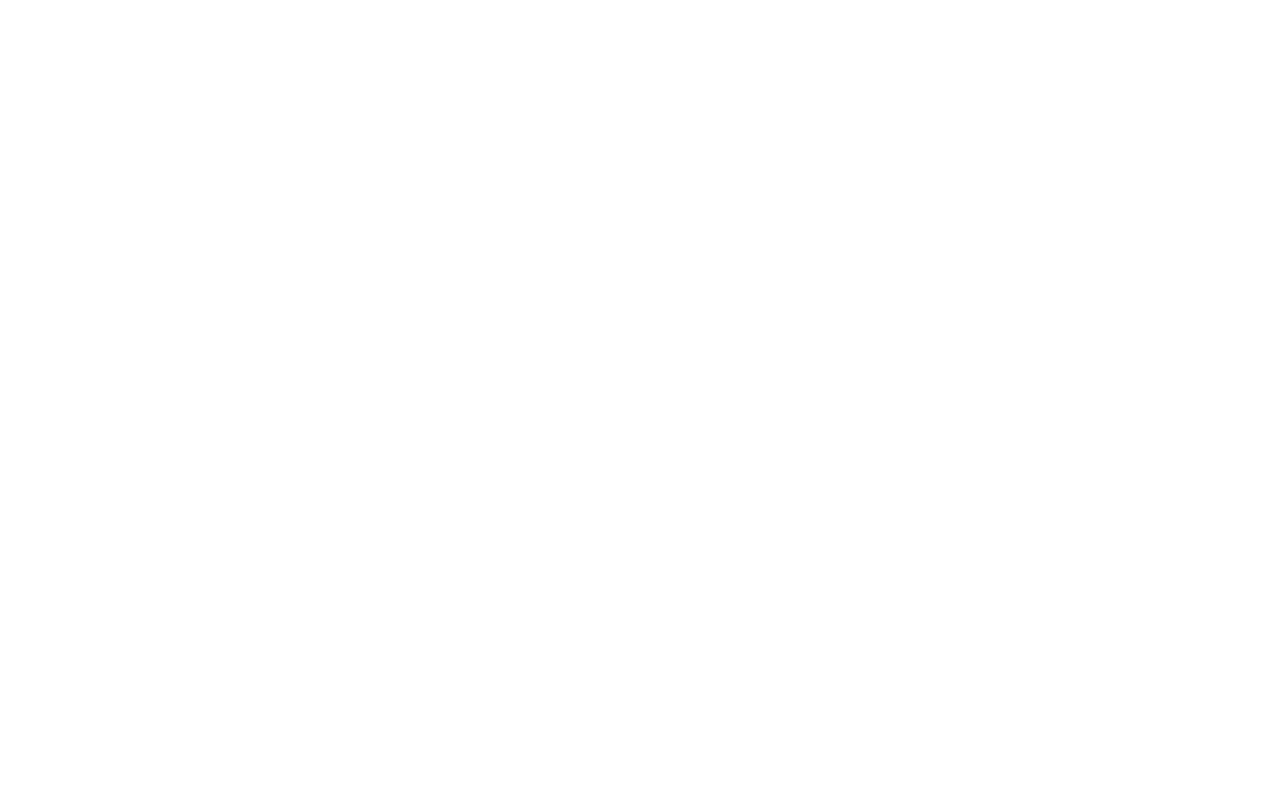
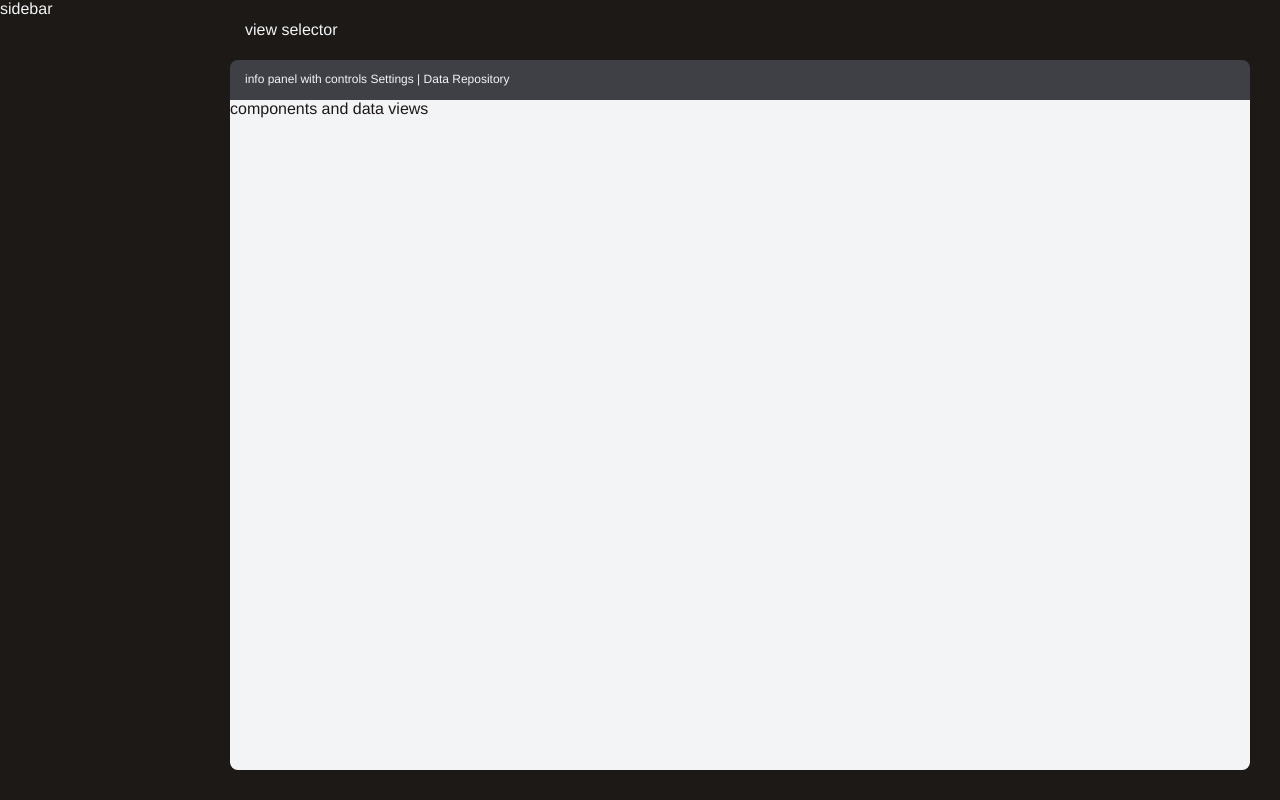
Before and after one commit to anotheria/moskito-control-vue, a Vue app: page /dashboard in a window 1280 px wide. Before the commit this address had no page. Built offline with nearby package versions, Linux system fonts and the light colour scheme; no server answers.

Commit message:
main view layout, api services, env handling rework, MockitoData composable for future use

```diff
--- a/src/App.vue
+++ b/src/App.vue
@@ -3,24 +3,15 @@
 </template>
 
 <style lang="scss">
+:root {
+  --mc-zinc-50: #fafafa;
+  --mc-zinc-100: #f3f4f6;
+  --mc-zinc-700: #3f3f46;
+  --mc-zinc-900: #1c1917;
+}
 #app {
   font-family: Avenir, Helvetica, Arial, sans-serif;
   -webkit-font-smoothing: antialiased;
   -moz-osx-font-smoothing: grayscale;
-  text-align: center;
-  color: #2c3e50;
-}
-
-#nav {
-  padding: 30px;
-
-  a {
-    font-weight: bold;
-    color: #2c3e50;
-
-    &.router-link-exact-active {
-      color: #42b983;
-    }
-  }
 }
 </style>
--- a/src/plugins/axios.ts
+++ b/src/plugins/axios.ts
@@ -1,71 +1,12 @@
 /* eslint-disable no-param-reassign */
-import axios, {
-  AxiosError, AxiosRequestConfig, AxiosResponse, Method,
-} from 'axios';
-import LocalStorageService from '@/services/LocalStorageService';
-import NotificationService from '@/services/NotificationService';
-// import { MutationTypes, useStore } from '@/store';
-// import { IUser, IUserInfo } from '@/types/interfaces';
-// eslint-disable-next-line import/no-cycle
-// dd
-import router from '@/router';
+import axios from 'axios';
 
 const http = axios.create({
-  baseURL: process.env.VUE_APP_BASE_URL,
+  baseURL: import.meta.env.VITE_APP_BASE_URL,
   headers: {
     Accept: 'application/json',
-    'X-Requested-With': 'XMLHttpRequest',
     'Content-Type': 'application/json',
   },
 });
 
-http.interceptors.request.use((request: AxiosRequestConfig) => {
-  request.headers!.authToken = LocalStorageService.getAuthToken();
-  request.headers!.language = LocalStorageService.getLanguage();
-  // request.headers['UTC-timezone'] = new Date().getTimezoneOffset() / 60;
-  return request;
-}, (error: AxiosError) => Promise.reject(error));
-
-http.interceptors.response.use((response: AxiosResponse<{ success: boolean; errorKey: string; message: string }>) => {
-  function showNotificationOnError(errorKey: string, message: string) {
-    return errorKey !== 'REGISTRATION_INCOMPLETE'
-      && errorKey !== 'EMAIL_CONFIRMATION_TOKEN_IS_INVALID'
-      && errorKey !== 'NO_USER_EXISTS_WITH_SUCH_EMAIL'
-      && errorKey !== 'REGISTRATION_EMAIL_ALREADY_EXISTS'
-      && errorKey !== 'NAME_OR_PASSWORD_MISMATCH'
-      && errorKey !== 'INVALID_SMS_CODE'
-      && errorKey !== 'INVALID_PHONE_NUMBER'
-      && errorKey !== 'REGISTRATION_CONFIRMATION_RESEND_LIMIT'
-      && errorKey !== 'REMOVABLE_DOC_HAS_DEPENDENCIES'
-      && errorKey !== 'OLD_PASSWORD_MISMATCH'
-      && errorKey !== 'PASSWORD_DOES_NOT_MEET_THE_REQUIREMENTS'
-      && errorKey !== 'EMAIL_ALREADY_EXISTS'
-      && errorKey !== 'EXCHANGE_UNAUTHORIZED'
-      && message !== 'Email already used.'
-      && message !== 'ERR.PREMIUM_REQUIRED';
-  }
-
-  if (['put', 'delete', 'PUT', 'DELETE'].includes(String(response.config.method)) && response.data.success) {
-    NotificationService.notifySuccess();
-  }
-  if (!response.data.success && showNotificationOnError(response.data.errorKey, response.data.message)) {
-    NotificationService.notifyFailure();
-  }
-  return response;
-}, (error) => {
-  const { status } = error.response;
-  if (status === 401) {
-    // LocalStorageService.removeAuthToken();
-    // useStore().commit(MutationTypes.SET_USER_PROFILE, {} as IUserInfo);
-    router.push('/login');
-  } else if (status === 404) {
-    router.push('/404');
-  } else if (status === 400) {
-    console.log('');
-  } else {
-    NotificationService.notifyFailure();
-  }
-  return Promise.reject(error);
-});
-
 export default http;
--- a/src/router/index.ts
+++ b/src/router/index.ts
@@ -1,11 +1,15 @@
 import { createRouter, createWebHistory, RouteRecordRaw } from 'vue-router';
-import Home from '@/views/Home.vue';
+import Dashboard from '@/views/Dashboard.vue';
 
 const routes: Array<RouteRecordRaw> = [
   {
     path: '/',
-    name: 'Home',
-    component: Home,
+    redirect: '/dashboard',
+  },
+  {
+    path: '/dashboard',
+    name: 'Dashboard',
+    component: Dashboard,
   },
 ];
 
--- a/src/services/ApiService.ts
+++ b/src/services/ApiService.ts
@@ -1,5 +1,4 @@
 import { AxiosRequestConfig } from 'axios';
-// eslint-disable-next-line import/no-cycle
 import http from '@/plugins/axios';
 
 export default class ApiService {
--- /dev/null
+++ b/src/services/MoskitoService.ts
@@ -0,0 +1,47 @@
+import ApiService from '@/services/ApiService.ts';
+
+export default class MoskitoService {
+  public static fetchViews(): Promise<any> {
+    return ApiService.getAndReturnData('configuration/views');
+  }
+
+  public static deleteView(name: string): Promise<any> {
+    return ApiService.deleteAndReturnData(`configuration/views/${name}`);
+  }
+
+  public static fetchComponents(): Promise<any> {
+    return ApiService.getAndReturnData('configuration/components');
+  }
+
+  public static deleteComponent(name: string): Promise<any> {
+    return ApiService.deleteAndReturnData(`configuration/components/${name}`);
+  }
+
+  public static fetchCharts(): Promise<any> {
+    return ApiService.getAndReturnData('configuration/charts');
+  }
+
+  public static deleteChart(name: string): Promise<any> {
+    return ApiService.deleteAndReturnData(`configuration/charts/${name}`);
+  }
+
+  public static getControl(): Promise<any> {
+    return ApiService.getAndReturnData('control');
+  }
+
+  public static debugSaveConfig(): Promise<any> {
+    return ApiService.getAndReturnData('debug/saveconfig');
+  }
+
+  public static debugNowRunning(): Promise<any> {
+    return ApiService.getAndReturnData('debug/nowrunning');
+  }
+
+  public static debugNowRunningPast(): Promise<any> {
+    return ApiService.getAndReturnData('debug/nowrunningpast');
+  }
+
+  public static debug(): Promise<any> {
+    return ApiService.getAndReturnData('debug');
+  }
+}
--- a/src/store/mainStore.ts
+++ b/src/store/mainStore.ts
@@ -2,6 +2,7 @@
 
 export type RootState = {
   messages: Map<string, string>;
+  views: any;
 }
 
 export const useMainStore = defineStore({
@@ -9,6 +10,7 @@
 
   state: () => ({
     messages: new Map<string, string>(),
+    views: null,
   } as RootState),
 
   getters: {
--- a/src/types/interfaces.ts
+++ b/src/types/interfaces.ts
@@ -4,10 +4,6 @@
   errorKey: string | null;
   message?: string | null;
   results: T;
-}
-
-export interface IToken {
-  token: string;
 }
 
 export interface ILanguage {
--- /dev/null
+++ b/src/views/Dashboard.vue
@@ -0,0 +1,67 @@
+<script setup lang="ts">
+import { onMounted } from 'vue';
+import MoskitoService from '@/services/MoskitoService.ts';
+
+const getViews = async () => {
+  const response = await MoskitoService.fetchViews();
+  console.log(response);
+}
+onMounted(() => {
+  getViews();
+});
+</script>
+
+<template>
+  <div class="dashboard-wrapper">
+    <aside class="aside-panel">
+      sidebar
+    </aside>
+    <main class="content">
+      <div class="selector-panel">view selector</div>
+      <div class="info-panel">info panel with controls Settings | Data Repository</div>
+      <div class="data-panel">
+        components and data views
+      </div>
+    </main>
+  </div>
+</template>
+
+<style lang="scss" scoped>
+.dashboard-wrapper {
+  width: 100vw;
+  min-height: 100vh;
+  background-color: var(--mc-zinc-900);
+  color: var(--mc-zinc-100);
+  display: grid;
+  grid-template-columns: 200px 1fr;
+}
+.content {
+  display: flex;
+  flex-direction: column;
+  padding: 0 30px 30px;
+}
+.selector-panel {
+  height: 60px;
+  display: flex;
+  align-items: center;
+  padding: 0 15px;
+}
+
+.info-panel {
+  height: 40px;
+  display: flex;
+  align-items: center;
+  background-color: var(--mc-zinc-700);
+  font-size: 12px;
+  padding: 0 15px;
+  border-top-left-radius: 8px;
+  border-top-right-radius: 8px;
+}
+.data-panel {
+  background-color: var(--mc-zinc-100);
+  flex-grow: 1;
+  border-bottom-left-radius: 8px;
+  border-bottom-right-radius: 8px;
+  color: var(--mc-zinc-900);
+}
+</style>
```
Also changed, not shown: src/composable/MoskitoData.ts (added, +11 -0 lines), 1 other file (tests, documents, lock files or other folders).
